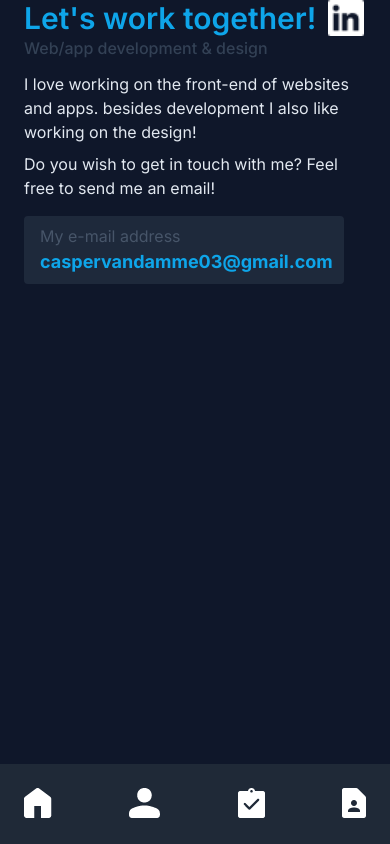
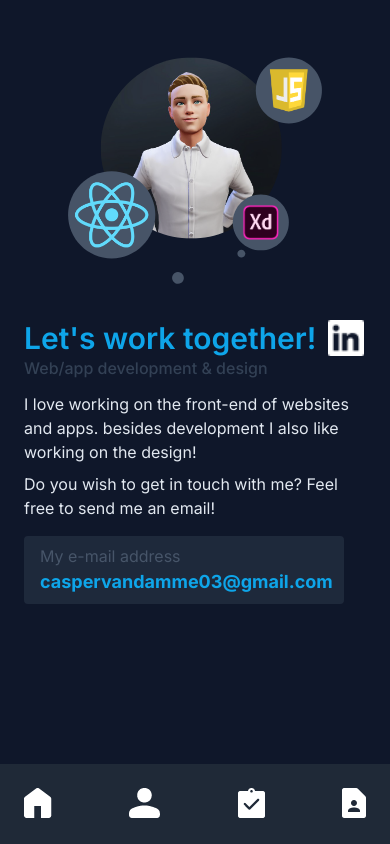
Before and after one commit to Vandammecasper/portfoliocaspervandammev2, a Next.js app in the folder portfolio/: page /contactme in a window 390 px wide. Built offline with nearby package versions, Linux system fonts and the light colour scheme.

Commit message:
feat: animation working

```diff
--- a/portfolio/src/app/components/logo.tsx
+++ b/portfolio/src/app/components/logo.tsx
@@ -1,13 +1,12 @@
-'use client'
 import Lottie from "lottie-react"
-import React, { useState } from 'react'
-import avatar from '../../../public/avatars/avatar.png'
+import React from 'react'
+import avatar from '../../../public/avatars/avatar_loop.json'
 
 
 export default ()=> {
     return(
     <div>
-          <Lottie className="" animationData={avatar} autoplay={true} loop={false}/>
+          <Lottie animationData={avatar} loop={true}/>
     </div>
     )
 }
--- a/portfolio/src/app/contactme/page.tsx
+++ b/portfolio/src/app/contactme/page.tsx
@@ -1,12 +1,13 @@
 'use client'
 import { useState } from "react"
+import Logo from "../components/logo";
 export default () => {
 
     const [tooltipText, setTooltipText] = useState('Click here to send me an email');
     const [copied, setCopied] = useState(false);
     const [tooltipVisible, setTooltipVisible] = useState(false);
 
-    function copyToClipboard(text) {
+    function copyToClipboard(text:any) {
         const el = document.createElement('textarea');
         el.value = text;
         document.body.appendChild(el);
@@ -30,26 +31,10 @@ export default () => {
         <main className="">
             <div className="w-screen h-100% grid lg:grid-rows-2 lg:grid-flow-col xl:gap-24 maxlg:justify-items-center lg:pt-28 overflow-auto">
                 <div className="block md:hidden lg:hidden w-80">
-                    {/* <img className="rounded-full" src={avatar} alt="Avatar"/> */}
-                    {/* <Player
-                        autoplay
-                        loop
-                        src={avatar_loop}
-                        style={{ height: '90%', width: '90%' }}
-                        >
-                        <Controls visible={false}/>
-                    </Player> */}
+                    <Logo/>
                 </div>
                 <div className="hidden md:block lg:hidden w-80">
-                    {/* <img className="rounded-full" src={avatar} alt="Avatar"/> */}
-                    {/* <Player
-                        autoplay
-                        loop
-                        src={avatar_loop}
-                        style={{ height: '110%', width: '110%' }}
-                        >
-                        <Controls visible={false}/>
-                    </Player> */}
+                    <Logo/>
                 </div>
                 <div className="row-span-2 xl:mt-10 lg:w-7/12 sm:p-10 xl:p-0">
                     <div className="flex">
@@ -87,26 +72,10 @@ export default () => {
                     </a>
                 </div>
                 <div className="hidden lg:block lg:row-span-2 lg:w-96 3xl:hidden">
-                    {/* <img className="rounded-full" src={avatar} alt="Avatar"/> */}
-                    {/* <Player
-                        autoplay
-                        loop
-                        src={avatar_loop}
-                        style={{ height: '100%', width: '100%' }}
-                        >
-                        <Controls visible={false}/>
-                    </Player> */}
+                    <Logo/>
                 </div>
                 <div className="hidden 3xl:block lg:row-span-2 lg:w-96">
-                    {/* <img className="rounded-full" src={avatar} alt="Avatar"/> */}
-                    {/* <Player
-                        autoplay
-                        loop
-                        src={avatar_loop}
-                        style={{ height: '130%', width: '130%' }}
-                        >
-                        <Controls visible={false}/>
-                    </Player> */}
+                    <Logo/>
                 </div>
             </div>
         </main>
--- a/portfolio/src/app/page.tsx
+++ b/portfolio/src/app/page.tsx
@@ -1,7 +1,5 @@
 'use client'
-import Lottie from 'lottie-react'
 import React from 'react'
-import avatarcasper from '../../public/avatars/avatar.png'
 import Logo from './components/logo'
 
 
@@ -9,20 +7,11 @@ export default () => {
     return(
         <main className="">
             <div className="w-screen h-90% grid lg:grid-rows-2 lg:grid-flow-col lg:gap-80 justify-items-center lg:pt-28">
-                <div className="block md:hidden lg:hidden w-80 pt-6">
-                {/* <img src="/avatars/avatar.png" alt="avatar icon"/> */}
-                {/* <Logo/> */}
+                <div className="block md:hidden w-80 pt-6">
+                <Logo/>
                 </div>
                 <div className="hidden md:block lg:hidden w-80 pt-6">
-                    {/* <img className="rounded-full" src={avatar} alt="Avatar"/> */}
-                    {/* <Player
-                        autoplay
-                        loop
-                        src='./avatar_loop'
-                        style={{ height: '110%', width: '110%' }}
-                        >
-                        <Controls visible={false}/>
-                    </Player> */}
+                  <Logo/>
                 </div>
                 <div className="row-span-2 lg:mt-12 3xl:mt-24">
                     <h2 className="text-3xl md:text-4xl 3xl:text-5xl font-medium text-slate-300 pl-10 pt-2 lg:pl-20 lg:pt-8 3xl:pl-0">Hello, I am</h2>
@@ -31,26 +20,10 @@ export default () => {
                     <h4 className="text-2xl md:text-3xl 3xl:text-4xl font-medium text-slate-200 pt-3 pl-10 lg:pl-20 3xl:pl-0">Student next web development at Howest</h4>
                 </div>
                 <div className="hidden lg:block lg:row-span-2 lg:w-96 3xl:hidden">
-                    {/* <img className="rounded-full" src={avatar} alt="Avatar"/> */}
-                    {/* <Player
-                        autoplay
-                        loop
-                        src='./avatar_loop'
-                        style={{ height: '100%', width: '100%' }}
-                        >
-                        <Controls visible={false}/>
-                    </Player> */}
+                  <Logo/>
                 </div>
                 <div className="hidden 3xl:block lg:row-span-2 lg:w-96">
-                    {/* <img className="rounded-full" src={avatar} alt="Avatar"/> */}
-                    {/* <Player
-                        autoplay
-                        loop
-                        src='./avatar_loop'
-                        style={{ height: '130%', width: '130%' }}
-                        >
-                        <Controls visible={false}/>
-                    </Player> */}
+                  <Logo/>
                 </div>
             </div>
         </main>
--- a/portfolio/tailwind.config.js
+++ b/portfolio/tailwind.config.js
@@ -7,11 +7,13 @@ module.exports = {
   ],
   theme: {
     extend: {
-      backgroundImage: {
-        'gradient-radial': 'radial-gradient(var(--tw-gradient-stops))',
-        'gradient-conic':
-          'conic-gradient(from 180deg at 50% 50%, var(--tw-gradient-stops))',
+      screens:{
+        '3xl' : '1920px',
+        maxlg : {max: '1023.5px'}
       },
+      rotate:{
+        270: '270deg'
+      }
     },
   },
   plugins: [],
```
